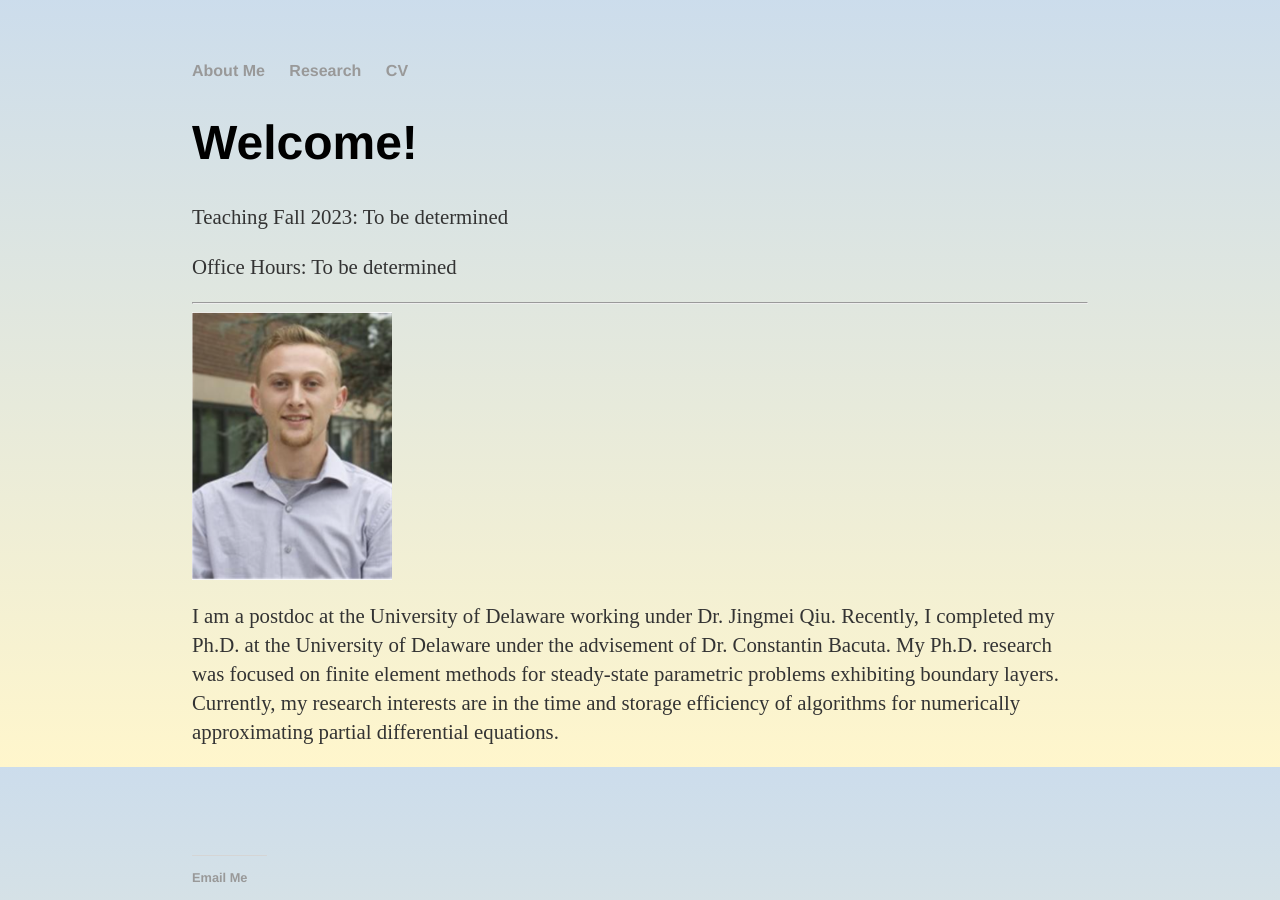
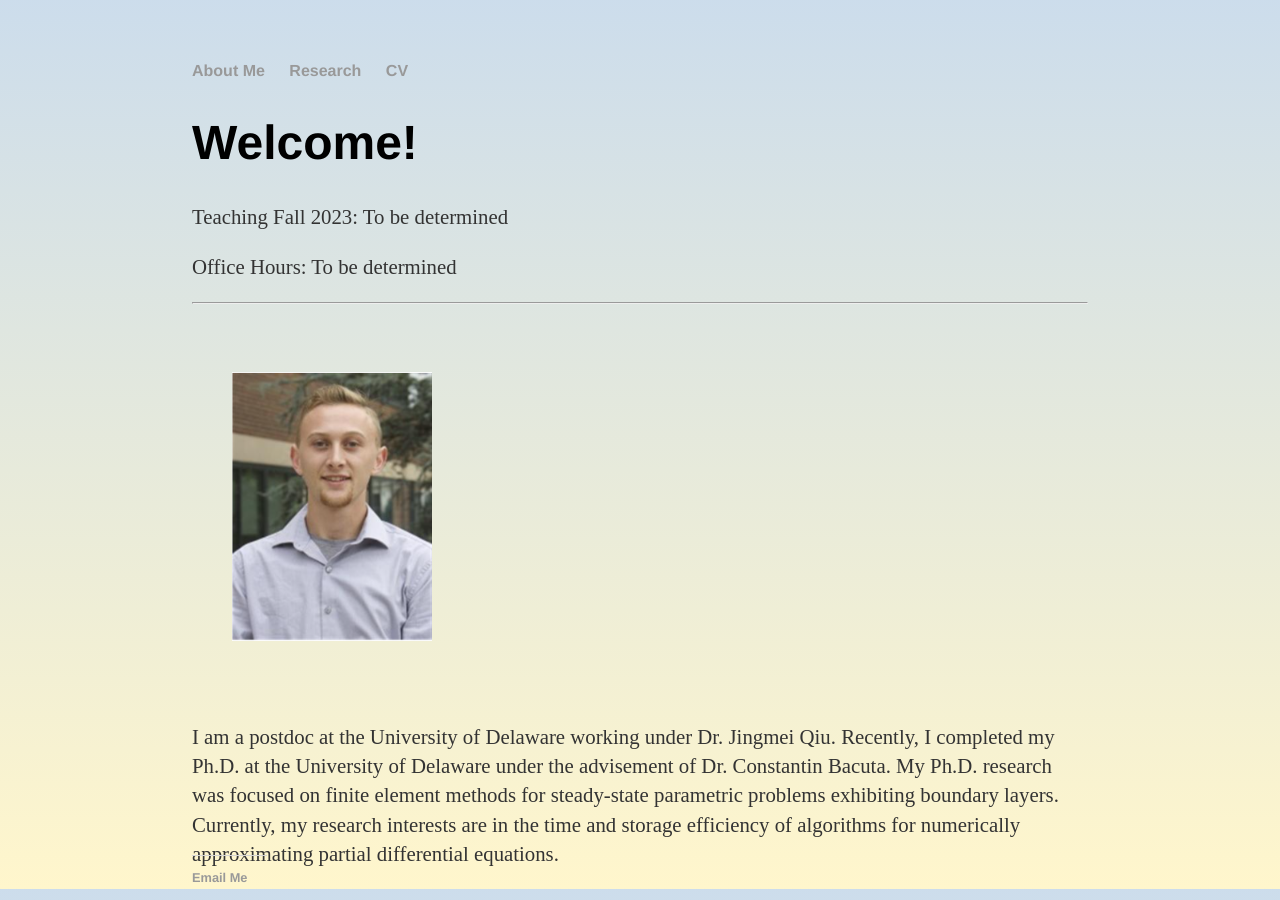
Before and after one commit to dhayes95/dhayes95.github.io, a Jekyll site: the page built from index.html, in a window 1280 px wide. Built offline with Jekyll 4.4.1, drawn with Linux system fonts in a browser that asks for light colours.

Commit message:
Update index.html

```diff
--- a/index.html
+++ b/index.html
@@ -9,13 +9,13 @@ title: Dan Hayes
 	<p> Office Hours: To be determined </p>
 	<hr>
 
-	<body>
-<img src="HeadShotDan.PNG" height= "auto" width="200" style="float:left;"/>
+
+<p style="padding:40px; float:left;"><img src="HeadShotDan.PNG" height= "auto" width="200" style="float:left;"></p>
 <p style="float:right;">I am a postdoc at the University of Delaware working under Dr. Jingmei Qiu. Recently,
 			   I completed my Ph.D. at the University of Delaware under the advisement of Dr. Constantin Bacuta. My Ph.D. research was focused
 			   on finite element methods for steady-state parametric problems exhibiting boundary layers. Currently, my research interests are
 			   in the time and storage efficiency of algorithms for numerically approximating partial differential equations.</p>
-</body>
+
 
 
 
```
